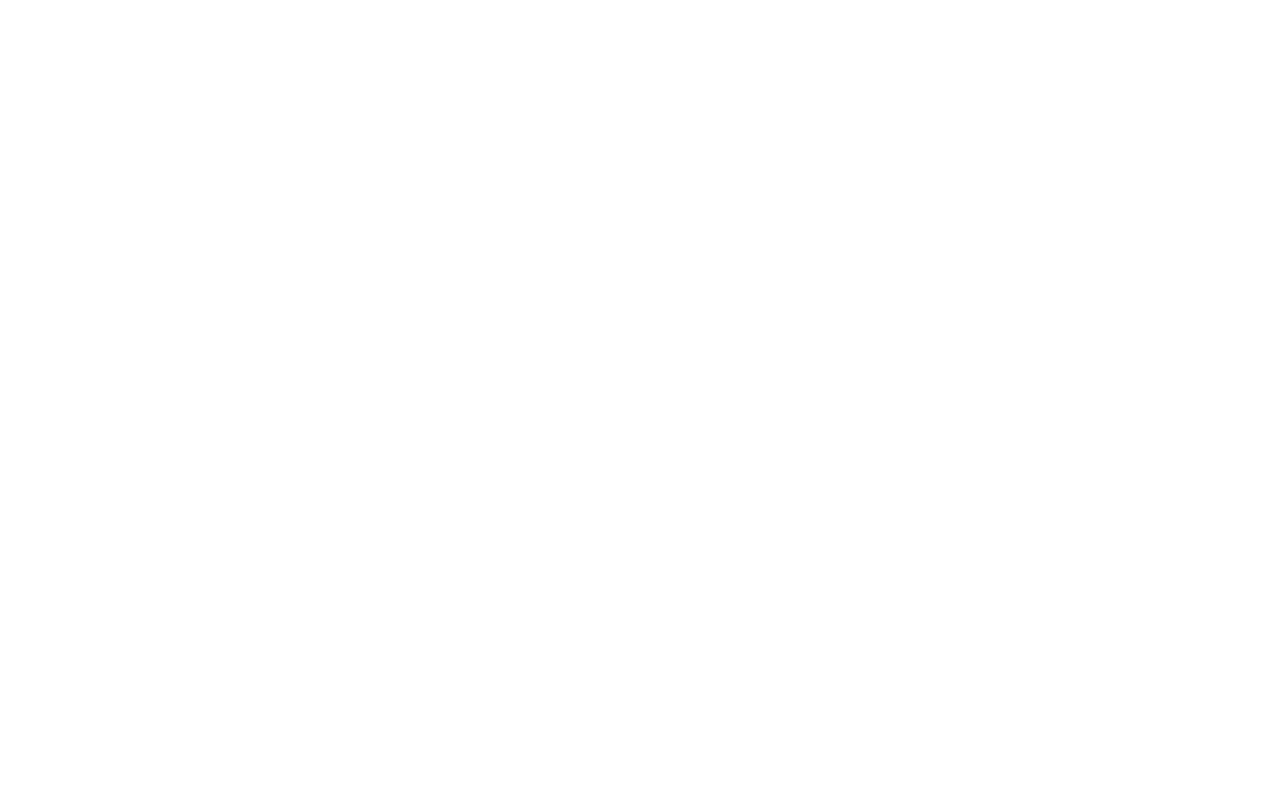
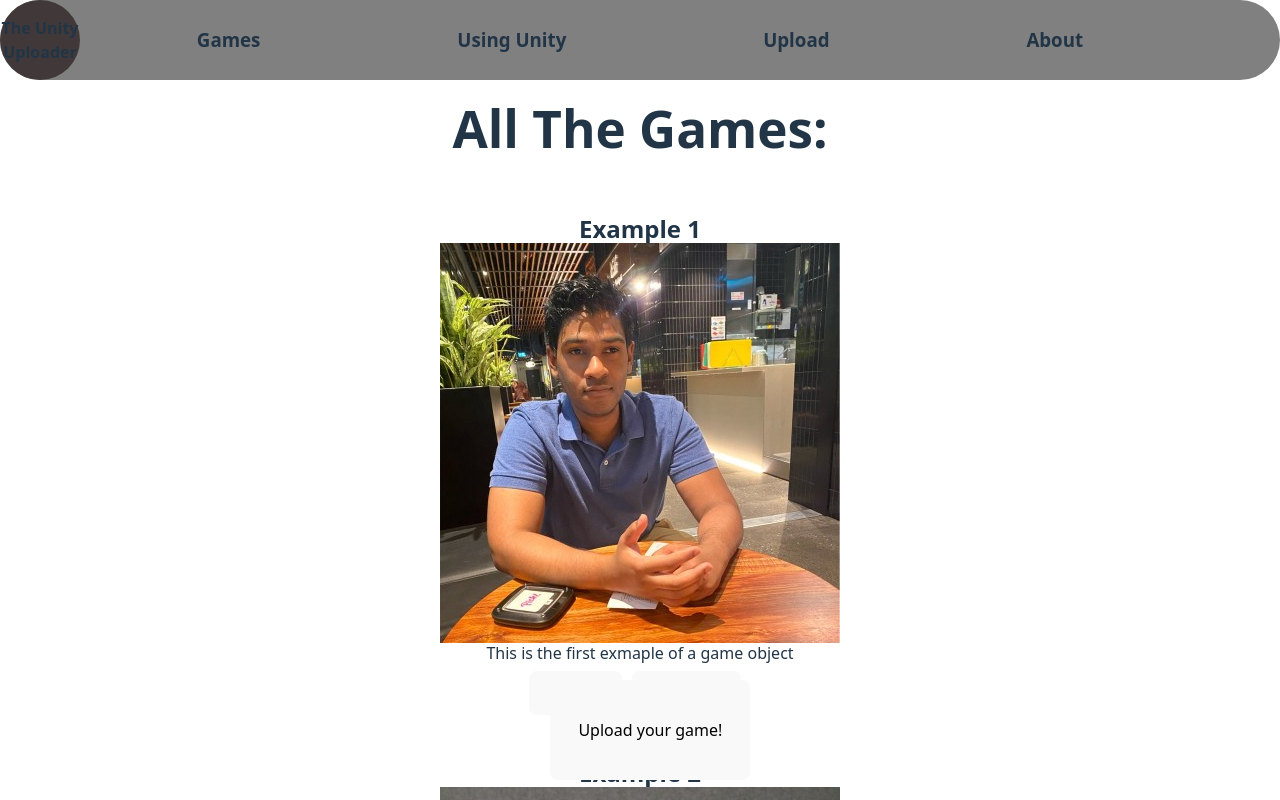
Before and after one commit to aantayhu/The-Unity-Uploader, a React (Vite) app in the folder the-unity-uploader/: page /#/ in a window 1280 px wide. Before the commit this address led to /#/about. Shown: the top 800 px of the page. Built offline with nearby package versions, Linux system fonts and the light colour scheme.

Commit message:
Game page related changes

```diff
--- a/the-unity-uploader/src/common-components/Dropdown.jsx
+++ b/the-unity-uploader/src/common-components/Dropdown.jsx
@@ -15,7 +15,7 @@
     // return createElement(
     //     'elem',
     //     undefined,
-
+    //
     // );
 }
 
--- /dev/null
+++ b/the-unity-uploader/src/common-components/GameObject.css
@@ -0,0 +1,24 @@
+p {
+    margin-top: -2px;
+}
+
+h2 {
+    margin-bottom: -3.5px;
+}
+
+img {
+    width: 400px;
+    height: 400px;
+    margin: auto;
+    user-select: none;
+}
+
+#root {
+    display: grid;
+}
+
+.download-buttons button{
+    margin-top: -15px;
+    margin-right: 10px;
+    margin-bottom: 20px;
+}
--- /dev/null
+++ b/the-unity-uploader/src/common-components/GameObject.jsx
@@ -0,0 +1,21 @@
+import './GameObject.css'
+
+function GameObject(props) {
+    const imageURL = props.imageURL;
+    const title = props.title;
+    const description = props.description;
+
+    return (
+        <>
+            <h2>{title}</h2>
+            <img src={imageURL}/>
+            <p>{description}</p>
+            <div className='download-buttons'>
+                <button>MacOS</button>
+                <button>Windows</button>
+            </div>
+        </>
+    );
+}
+
+export default GameObject;
--- a/the-unity-uploader/src/common-components/Navbar.css
+++ b/the-unity-uploader/src/common-components/Navbar.css
@@ -1,9 +1,17 @@
 .navbar-container {
-    border: 1px solid black;
     display: flex;
     flex-direction: row;
     align-items: center;
     justify-content: space-evenly;
     height: 80px;
     min-width: 400px;
+    position: fixed;
+    background-color: gray;
+    width: 100%;
+    top: 0px;
+    border-radius: 45px;
 }
+
+.navbar-container h3 {
+    user-select: none
+}
--- a/the-unity-uploader/src/common-components/Navbar.jsx
+++ b/the-unity-uploader/src/common-components/Navbar.jsx
@@ -1,14 +1,35 @@
+
 import './Navbar.css'
 
 function Navbar() {
 
+    const changeWordSize = (givenID, newSize) => {
+        const elem = document.getElementById(givenID);
+        if (elem != null) {
+            elem.style.fontSize = `${newSize}px`;
+            elem.style.cursor = (newSize == 40) ? 'pointer' : 'default';
+        }
+    }
+
     return(
         <>
             <div className='navbar-container'>
-                <h3>Games</h3>
-                <h3>Using Unity</h3>
-                <h3>Upload</h3>
-                <h3>About</h3>
+                <h3 id='games' onMouseEnter={() => changeWordSize('games', 40)}
+                    onMouseLeave={() => changeWordSize('games', 18.75)}>
+                        Games
+                </h3>
+                <h3 id='using-unity' onMouseEnter={() => changeWordSize('using-unity', 40)}
+                    onMouseLeave={() => changeWordSize('using-unity', 18.75)}>
+                        Using Unity
+                </h3>
+                <h3 id='upload' onMouseEnter={() => changeWordSize('upload', 40)}
+                    onMouseLeave={() => changeWordSize('upload', 18.75)}>
+                        Upload
+                </h3>
+                <h3 id='about' onMouseEnter={() => changeWordSize('about', 40)}
+                    onMouseLeave={() => changeWordSize('about', 18.75)}>
+                        About
+                </h3>
             </div>
         </>
     )
--- /dev/null
+++ b/the-unity-uploader/src/webpages/GamePage.css
@@ -0,0 +1,35 @@
+#root {
+    width: 100vw;
+    text-align: center;
+    display: flex;
+    flex-direction: column;
+}
+
+#upload-button {
+    width: 200px;
+    height: 100px;
+    margin-left: 43vw;
+    margin-top: 85vh;
+    position: fixed;
+}
+
+h1 {
+    margin-top: 100px;
+}
+
+#game-container {
+    display: grid;
+    padding-bottom: 130px;
+}
+
+#logo {
+    position: fixed;
+    display: flex;
+    align-items: center;
+    z-index: 10;
+    width: 80px;
+    height: 80px;
+    background-color: rgb(65, 57, 57);
+    border-radius: 50px;
+    user-select: none;
+}
--- a/the-unity-uploader/src/webpages/GamePage.jsx
+++ b/the-unity-uploader/src/webpages/GamePage.jsx
@@ -1,5 +1,27 @@
+import Navbar from '../common-components/Navbar';
+import GameObject from '../common-components/GameObject';
+import Image1 from '../photos/1713801616273.jpg';
+import Image2 from '../photos/1740444203614.jpg';
+import './GamePage.css';
+
 function GamePage() {
+    return (
+        <>
+            <div id="logo"><strong>The Unity Uploader</strong></div>
+            <Navbar />
+            <h1>All The Games:</h1>
+            <div id='game-container'>
+                <GameObject imageURL={Image1}
+                            title='Example 1'
+                            description='This is the first exmaple of a game object'/>
 
+                <GameObject imageURL={Image2}
+                            title='Example 2'
+                            description='This is the second exmaple of a game object'/>
+            </div>
+            <button id='upload-button'>Upload your game!</button>
+        </>
+    );
 }
 
 export default GamePage;
```
